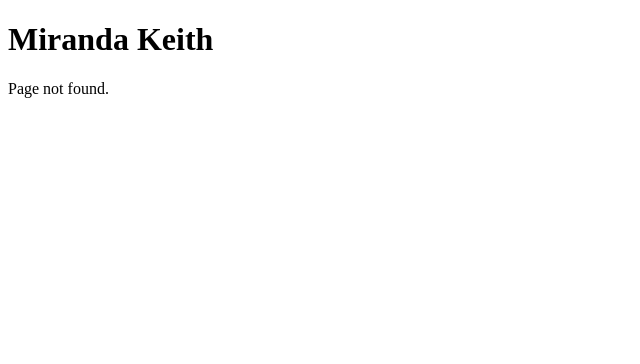
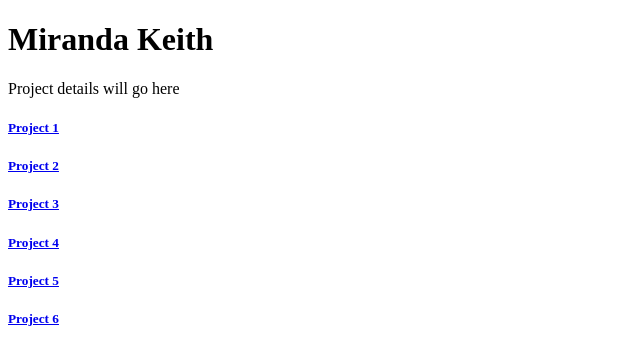
Before and after one commit to gold-mir/react-portfolio, a React app: page /projects/0 in a window 1280 px wide. Before the commit this address had no page. Shown: the top 364 px of the page, without its empty margins (0-640 px from the left). Built offline with nearby package versions, Linux system fonts and the light colour scheme.

Commit message:
add project details component

```diff
--- a/src/components/app.jsx
+++ b/src/components/app.jsx
@@ -3,6 +3,7 @@ import { Switch, Route } from 'react-router-dom';
 
 //import components
 import Home from './home';
+import Projects from './projects';
 
 class App extends React.Component{
 
@@ -13,32 +14,32 @@ class App extends React.Component{
       about: "Hi my name is Miranda",
       projects: [
         {
-          name: "Project 1",
+          title: "Project 1",
           description: "A project that does stuff.",
           link: "github.com/someproject"
         },
         {
-          name: "Project 2",
+          title: "Project 2",
           description: "A project that does stuff.",
           link: "github.com/someproject"
         },
         {
-          name: "Project 3",
+          title: "Project 3",
           description: "A project that does stuff.",
           link: "github.com/someproject"
         },
         {
-          name: "Project 4",
+          title: "Project 4",
           description: "A project that does stuff.",
           link: "github.com/someproject"
         },
         {
-          name: "Project 5",
+          title: "Project 5",
           description: "A project that does stuff.",
           link: "github.com/someproject"
         },
         {
-          name: "Project 6",
+          title: "Project 6",
           description: "A project that does stuff.",
           link: "github.com/someproject"
         }
@@ -52,9 +53,11 @@ class App extends React.Component{
         <h1>{this.state.name}</h1>
         <Switch>
           <Route exact path='/' render={() =>
-            <Home projects={this.state.projects} about={this.state.about}/>}
-          />
-          <Route exact path='/projects' render={(props) => <div>This will be a list of projects</div>}/>
+            <Home projects={this.state.projects} about={this.state.about}/>
+            }/>
+          <Route path='/projects' render={(props) =>
+            <Projects projects={this.state.projects}/>
+          }/>
           <Route exact path='/admin' render={(props) => <div>This will be an admin page to add and remove projects</div>}/>
           <Route render={(props) => <div>Page not found.</div>}/>
         </Switch>
--- a/src/components/home.jsx
+++ b/src/components/home.jsx
@@ -6,7 +6,7 @@ function Home(props){
   return (
     <div>
       <h2>This is the home page!</h2>
-      <ProjectList projects={props.projects} count={4}/>
+      {/* <ProjectList projects={props.projects} count={4}/> */}
     </div>
   )
 }
--- /dev/null
+++ b/src/components/projectDetails.jsx
@@ -0,0 +1,7 @@
+import React from 'react';
+
+function ProjectDetails(props) {
+  return <div>This is a project</div>
+}
+
+export default ProjectDetails;
--- a/src/components/projectList.jsx
+++ b/src/components/projectList.jsx
@@ -1,10 +1,22 @@
 import React from 'react';
 import PropTypes from 'prop-types';
+import { Link } from 'react-router-dom';
+
+import ProjectDetails from './projectDetails';
 
 
 function ProjectList (props){
+
+  let toDisplay = props.projects;
+
   return (
-    <div>{props.count} Projects will go here, out of {props.projects.length} total</div>
+    <div>
+      {toDisplay.map((project, index) =>
+        <div key={index}>
+          <h5><Link to={`/projects/${index}`}>{project.title}</Link></h5>
+        </div>
+      )}
+    </div>
   )
 }
 
--- /dev/null
+++ b/src/components/projects.jsx
@@ -0,0 +1,15 @@
+import React from 'react';
+import { Route } from 'react-router-dom';
+
+import ProjectList from './projectList';
+
+function Projects(props) {
+  return (
+    <div>
+      <Route path='/projects/:id' render={(props) => <p>Project details will go here</p>}/>
+      <ProjectList projects={props.projects}/>
+    </div>
+  )
+}
+
+export default Projects;
```
